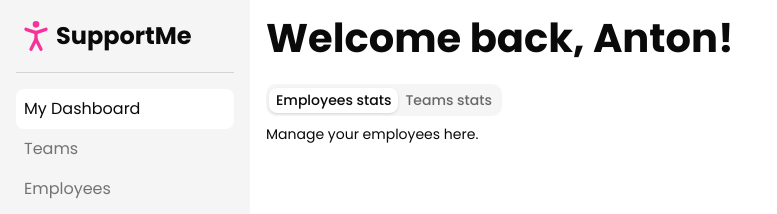
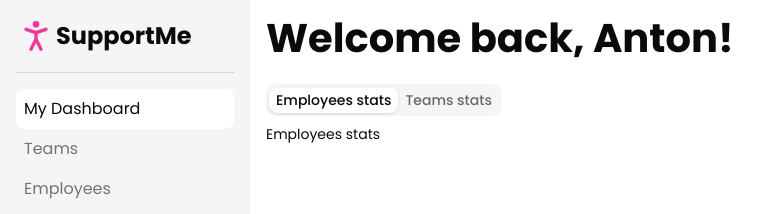
Before and after one commit to antonskripec/support-me-course, a Next.js app: page /dashboard in a window 1280 px wide. Shown: the top 214 px of the page, without its empty margins (0-777 px from the left). Built offline with nearby package versions, Linux system fonts and the light colour scheme.

Commit message:
Add EmployeesStats and TeamsStats components; update DashboardPage to display stats

```diff
--- /dev/null
+++ b/src/app/dashboard/components/employees-stats.tsx
@@ -0,0 +1,8 @@
+export default function EmployeesStats()
+{
+    return (
+        <div>
+            Employees stats
+        </div>
+    )
+}
--- /dev/null
+++ b/src/app/dashboard/components/teams-stats.tsx
@@ -0,0 +1,8 @@
+export default function TeamsStats()
+{
+    return (
+        <div>
+            Teams stats
+        </div>
+    )
+}
--- a/src/app/dashboard/page.tsx
+++ b/src/app/dashboard/page.tsx
@@ -1,4 +1,6 @@
 import { Tabs, TabsContent, TabsList, TabsTrigger } from "@/components/ui/tabs";
+import EmployeesStats from "./components/employees-stats";
+import TeamsStats from "./components/teams-stats";
 
 export default function DashboardPage()
 {
@@ -8,8 +10,12 @@ export default function DashboardPage()
                 <TabsTrigger value="employees">Employees stats</TabsTrigger>
                 <TabsTrigger value="teams">Teams stats</TabsTrigger>
             </TabsList>
-            <TabsContent value="employees">Manage your employees here.</TabsContent>
-            <TabsContent value="teams">Manage your teams here.</TabsContent>
+            <TabsContent value="employees">
+                <EmployeesStats />
+            </TabsContent>
+            <TabsContent value="teams">
+                <TeamsStats />
+            </TabsContent>
         </Tabs>
     )
 }
```
